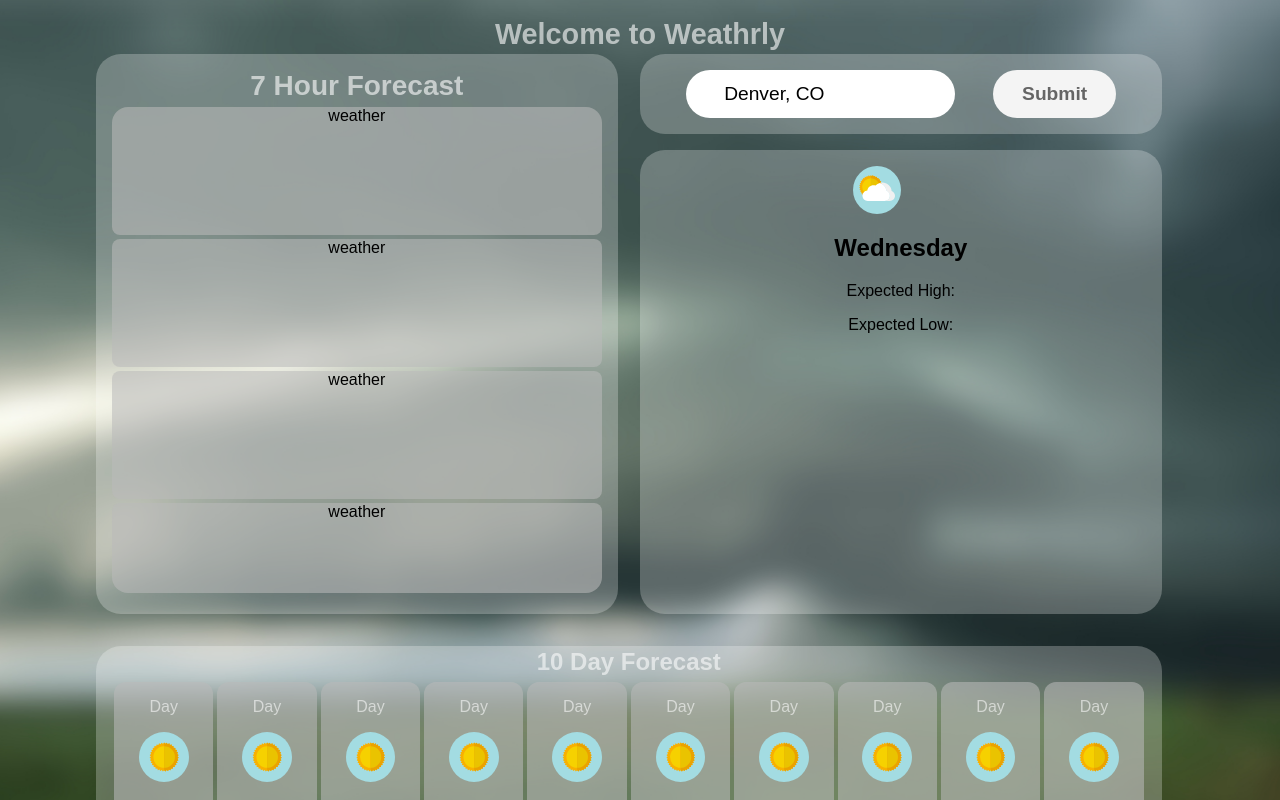
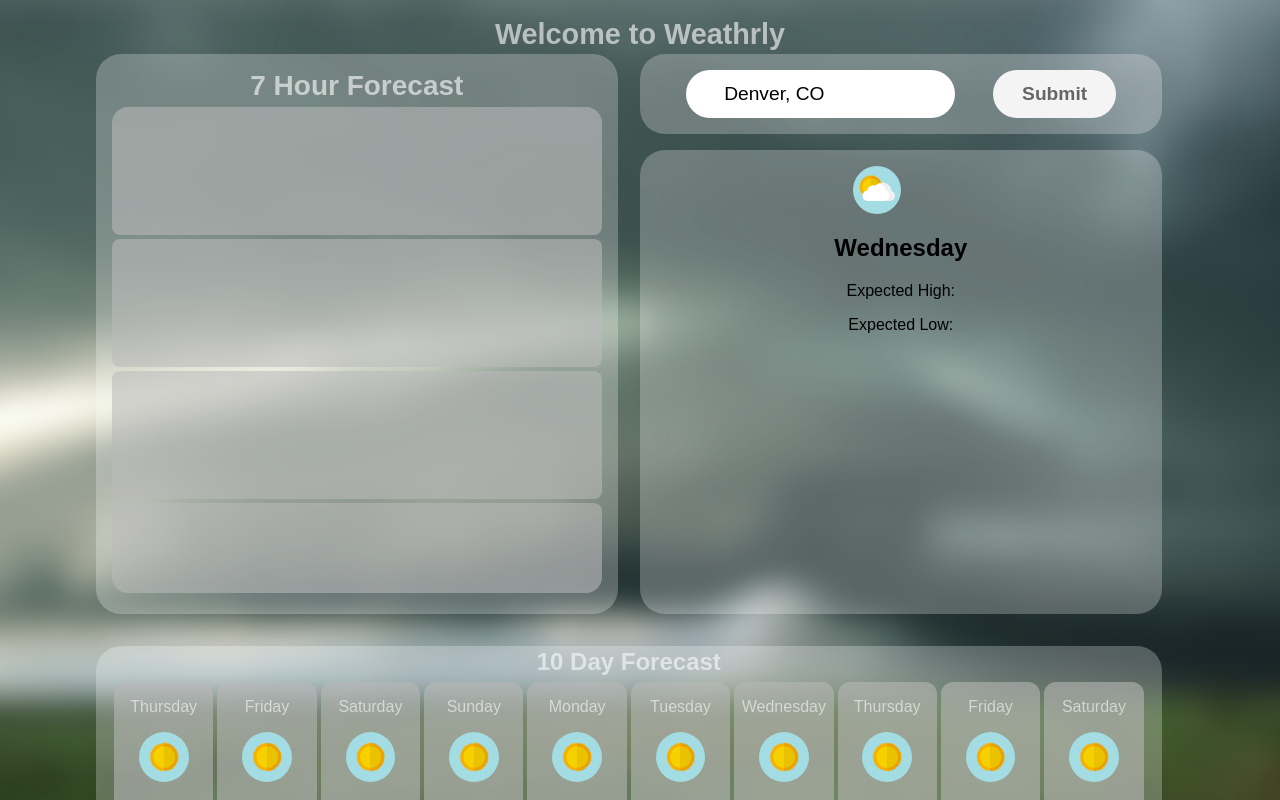
Before and after one commit to kmiller9393/weathrly, a React (Create React App) app: page / in a window 1280 px wide. Shown: the top 800 px of the page. Built offline with nearby package versions, Linux system fonts and the light colour scheme; no server answers.

Commit message:
partial functionality for displaying SevenHour times

```diff
--- a/src/Card.js
+++ b/src/Card.js
@@ -1,5 +1,4 @@
-import React, { Component } from 'react';
-import App from './App';
+import React from 'react';
 
 
 
--- a/src/CurrentWeather.js
+++ b/src/CurrentWeather.js
@@ -1,9 +1,8 @@
 import React from 'react';
-import App from './App';
 import Image from './images/cloud-2.svg';
 
-var day = new Date();
-var dayNames = new Array("Sunday", "Monday", "Tuesday", "Wednesday", "Thursday", "Friday", "Saturday");
+let day = new Date();
+let dayNames = new Array("Sunday", "Monday", "Tuesday", "Wednesday", "Thursday", "Friday", "Saturday");
 
 export default function CurrentWeather(props) {
       return(
--- a/src/Search.js
+++ b/src/Search.js
@@ -1,5 +1,4 @@
 import React, { Component } from 'react';
-import App from './App';
 
 export default class Search extends Component {
   constructor(props) {
--- a/src/SevenHour.js
+++ b/src/SevenHour.js
@@ -1,18 +1,42 @@
 import React from 'react';
-import App from './App';
+
+let date;
+let TimeType;
+let hour;
+
+date = new Date();
+
+hour = date.getHours();
+
+let dayHours = (hoursAdded) => {
+  if (hour + hoursAdded <= 11) {
+    TimeType = 'AM';
+  } else {
+    TimeType = 'PM';
+  }
+  if (hour + hoursAdded > 12) {
+    hour = hour - 12;
+  }
+  if (hour + hoursAdded == 0) {
+    hour = 12;
+  }
+}
+
+console.log(hour + 10);
+
 
 export default function SevenHour(props) {
   return (
     <div className="seven-hour-component app-component">
       <h1 className="seven-hour-title">7 Hour Forecast</h1>
       <article className="seven-hour-article">
-        <div className="seven-hour-hour">weather</div>
-        <div className="seven-hour-hour">weather</div>
-        <div className="seven-hour-hour">weather</div>
-        <div className="seven-hour-hour">weather</div>
-        <div className="seven-hour-hour">weather</div>
-        <div className="seven-hour-hour">weather</div>
-        <div className="seven-hour-hour">weather</div>
+        <div className="seven-hour-hour">{dayHours()}</div>
+        <div className="seven-hour-hour">{dayHours()}</div>
+        <div className="seven-hour-hour">{dayHours()}</div>
+        <div className="seven-hour-hour">{dayHours()}</div>
+        <div className="seven-hour-hour">{dayHours()}</div>
+        <div className="seven-hour-hour">{dayHours()}</div>
+        <div className="seven-hour-hour">{dayHours()}</div>
       </article>
     </div>
   );
--- a/src/TenDay.js
+++ b/src/TenDay.js
@@ -1,12 +1,10 @@
 import React from 'react';
-import App from './App';
 import Image from './images/sun.svg';
 
 
-var day = new Date();
-var dayNames = new Array("Sunday", "Monday", "Tuesday", "Wednesday", "Thursday", "Friday", "Saturday");
-day.getDay()
-
+let day = new Date();
+let todayNumber = day.getDay()
+let dayNames = new Array("Sunday", "Monday", "Tuesday", "Wednesday", "Thursday", "Friday", "Saturday", "Sunday", "Monday", "Tuesday", "Wednesday", "Thursday", "Friday", "Saturday", "Sunday", "Monday", "Tuesday");
 
 export default function TenDay(props) {
   return (
@@ -14,70 +12,70 @@ export default function TenDay(props) {
       <h1 className="ten-day-header">10 Day Forecast</h1>
       <article className="ten-day-article">
         <span className="ten-day-day">
-          <p>Day</p>
+          <p>{dayNames[todayNumber + 1]}</p>
           <img alt="weather logo" className="ten-day-icon" src={Image}/>
           <h3>100</h3>
           <h3>sunny</h3>
         </span>
 
         <span className="ten-day-day">
-          <p>Day</p>
+          <p>{dayNames[todayNumber + 2]}</p>
           <img alt="weather logo" className="ten-day-icon" src={Image} />
           <h3>100</h3>
           <h3>sunny</h3>
         </span>
 
         <span className="ten-day-day">
-          <p>Day</p>
+          <p>{dayNames[todayNumber + 3]}</p>
           <img alt="weather logo" className="ten-day-icon" src={Image} />
           <h3>100</h3>
           <h3>sunny</h3>
         </span>
 
         <span className="ten-day-day">
-          <p>Day</p>
+          <p>{dayNames[todayNumber + 4]}</p>
           <img alt="weather logo" className="ten-day-icon" src={Image} />
           <h3>100</h3>
           <h3>sunny</h3>
         </span>
 
         <span className="ten-day-day">
-          <p>Day</p>
+          <p>{dayNames[todayNumber + 5]}</p>
           <img alt="weather logo" className="ten-day-icon" src={Image} />
           <h3>100</h3>
           <h3>sunny</h3>
         </span>
 
         <span className="ten-day-day">
-          <p>Day</p>
+          <p>{dayNames[todayNumber + 6]}</p>
           <img alt="weather logo" className="ten-day-icon" src={Image} />
           <h3>100</h3>
           <h3>sunny</h3>
         </span>
 
         <span className="ten-day-day">
-          <p>Day</p>
+          <p>{dayNames[todayNumber + 7]}</p>
           <img alt="weather logo" className="ten-day-icon" src={Image} />
           <h3>100</h3>
           <h3>sunny</h3>
         </span>
 
         <span className="ten-day-day">
-          <p>Day</p>
+          <p>{dayNames[todayNumber + 8]}</p>
           <img alt="weather logo" className="ten-day-icon" src={Image} />
           <h3>100</h3>
           <h3>sunny</h3>
         </span>
 
         <span className="ten-day-day">
-          <p>Day</p>
+          <p>{dayNames[todayNumber + 9]}</p>
           <img alt="weather logo" className="ten-day-icon" src={Image} />
           <h3>100</h3>
           <h3>sunny</h3>
         </span>
 
         <span className="ten-day-day">
-          <p>Day</p>
+          <p>{dayNames[todayNumber + 10]}</p>
           <img alt="weather logo" className="ten-day-icon" src={Image} />
           <h3>100</h3>
           <h3>sunny</h3>
```
